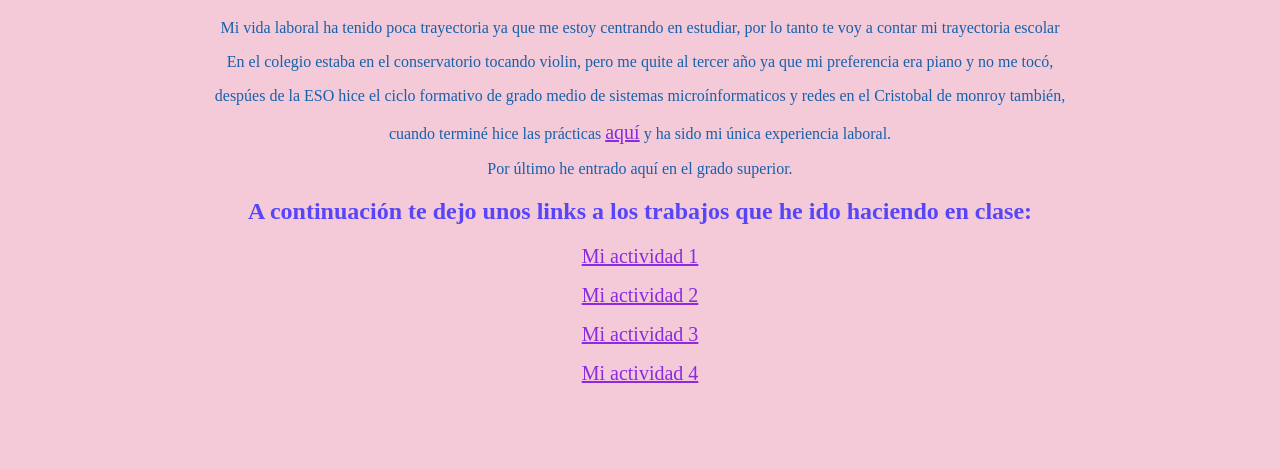
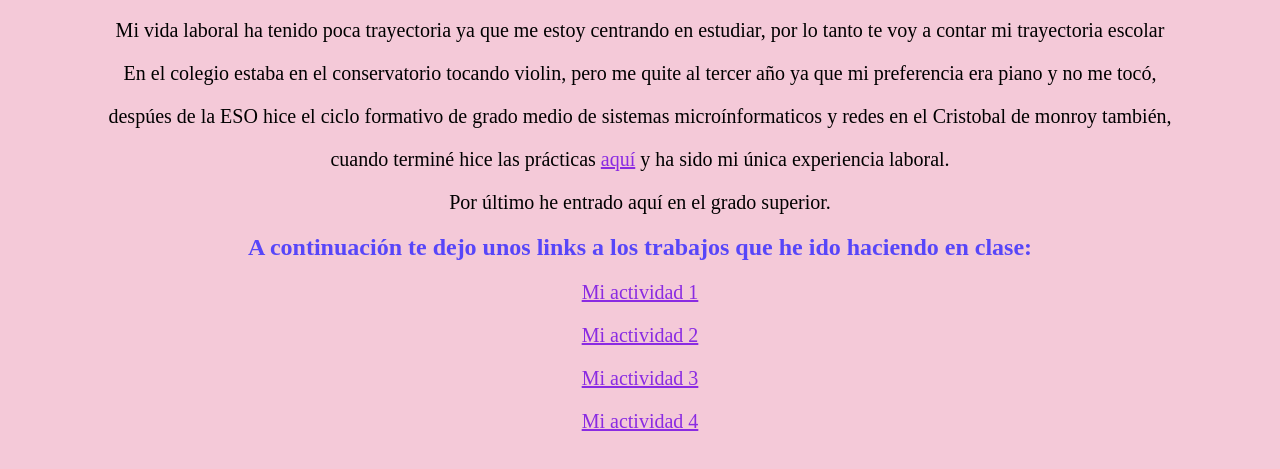
Before and after one commit to lauramartiin/lauramartiin.github.io, a website: page html/Trabajos.html in a window 1280 px wide. Shown: the part 61-530 px from the top of the page. Drawn offline with Linux system fonts and the light colour scheme.

Commit message:
Update Miestilo.css

```diff
--- a/Estilos/Miestilo.css
+++ b/Estilos/Miestilo.css
@@ -17,5 +17,5 @@ h3 {
 }
 
 p{
-    color: #1761ab;
+    font-size: 20px;
 }
```
